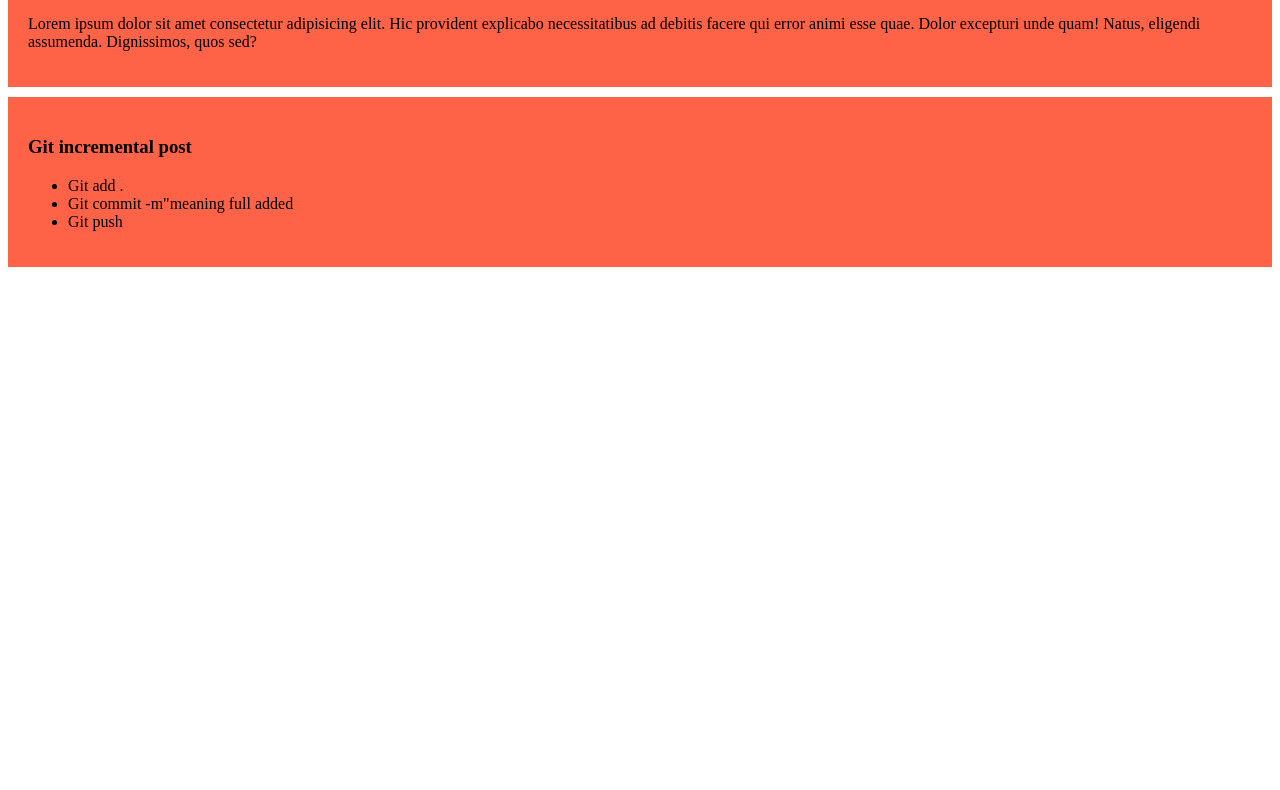
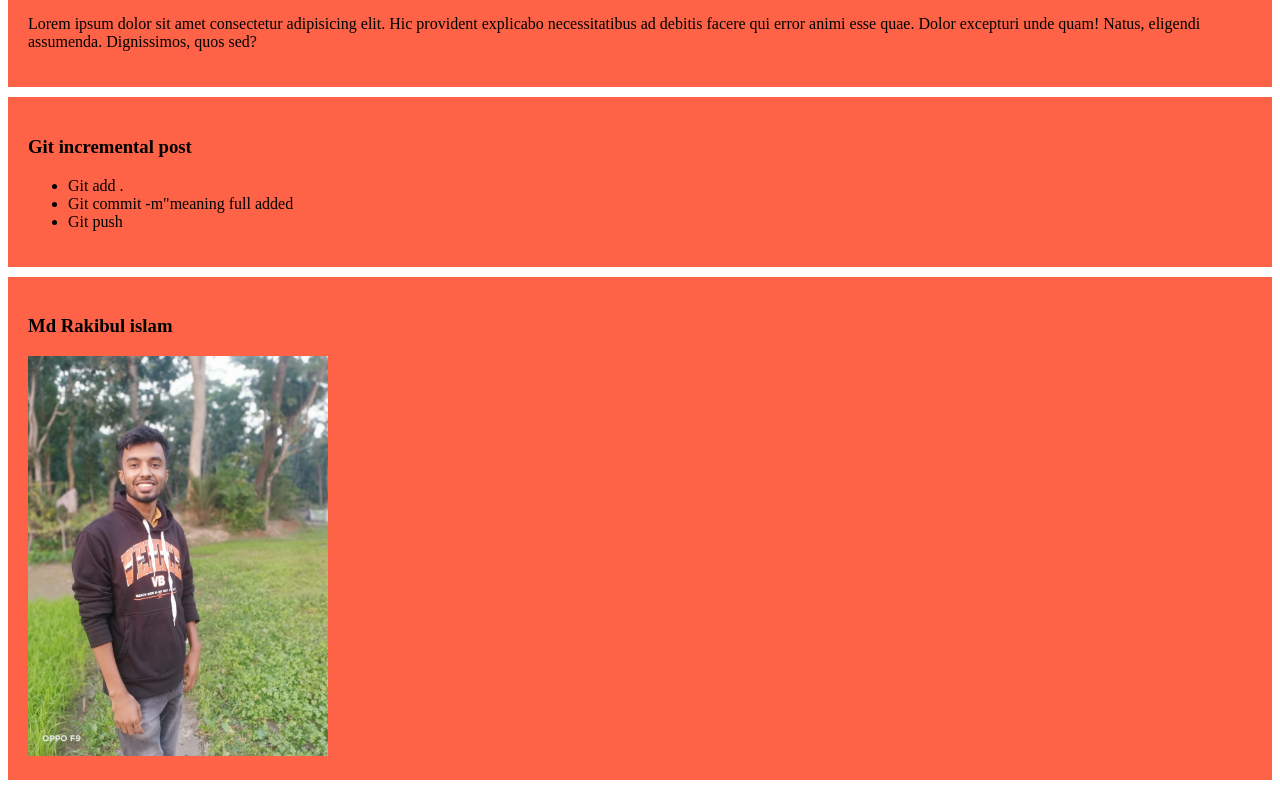
Before and after one commit to Rakibul-islam-gif/my-eight-day-website, a plain HTML site: page index.html in a window 1280 px wide. Shown: the part 395-1185 px from the top of the page. Before the commit the page ends 800 px from the top, so only its background shows below. Drawn offline with Linux system fonts and the light colour scheme.

Commit message:
Added md Rakibul islam

```diff
--- a/index.html
+++ b/index.html
@@ -29,6 +29,10 @@
         <li>Git push</li>
     </ul>
 </div>
+<div>
+    <h3>Md Rakibul islam</h3>
+    <img src="./image/rakib.jpg" alt="">
+</div>
 
 </body>
 </html>
--- a/style/blog.css
+++ b/style/blog.css
@@ -3,3 +3,7 @@ div{
     padding:20px;
     margin-bottom:10px;
 }
+div img{
+
+    width:300px;
+}
```
Also changed, not shown: image/rakib.jpg (added).
